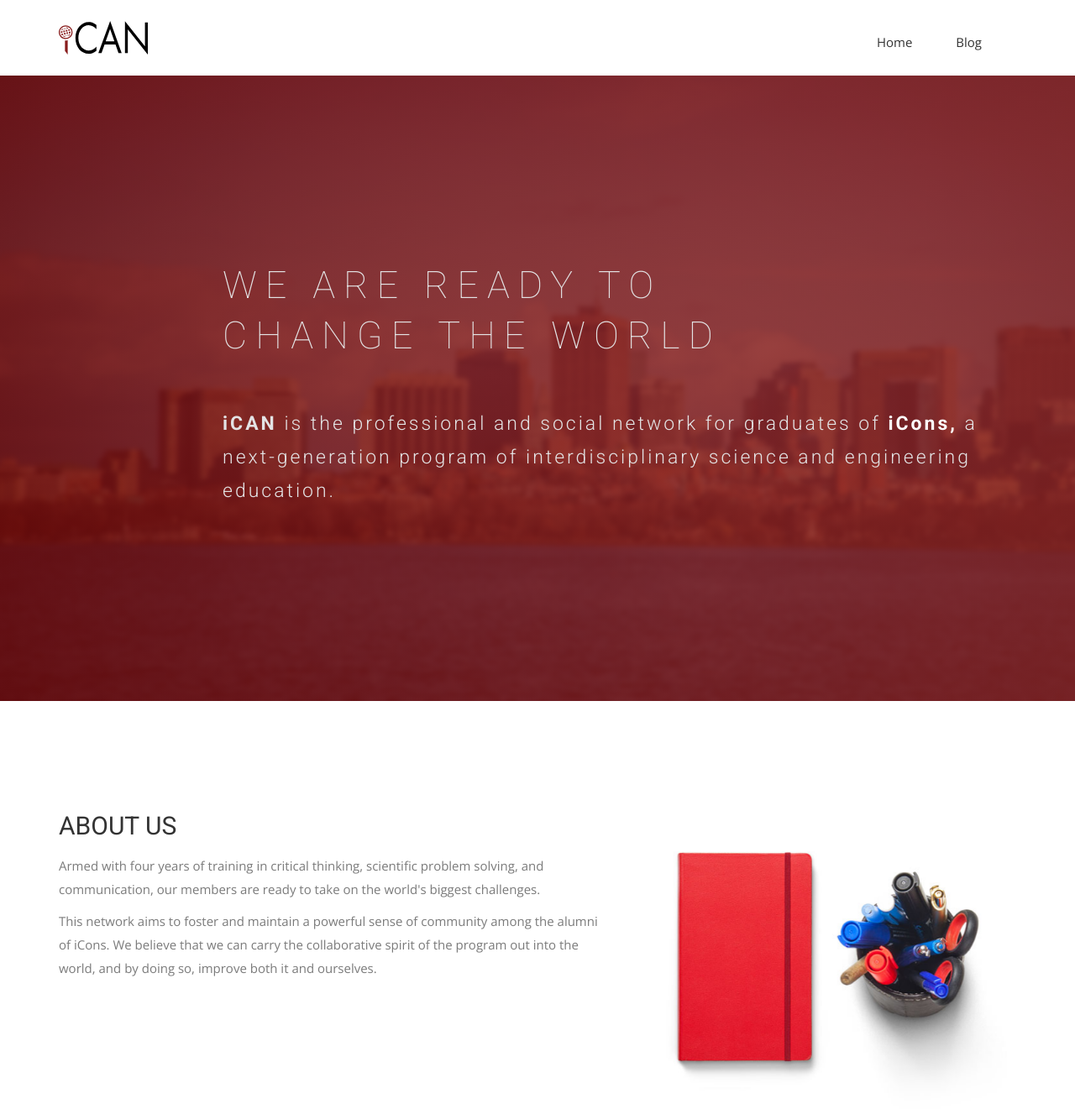
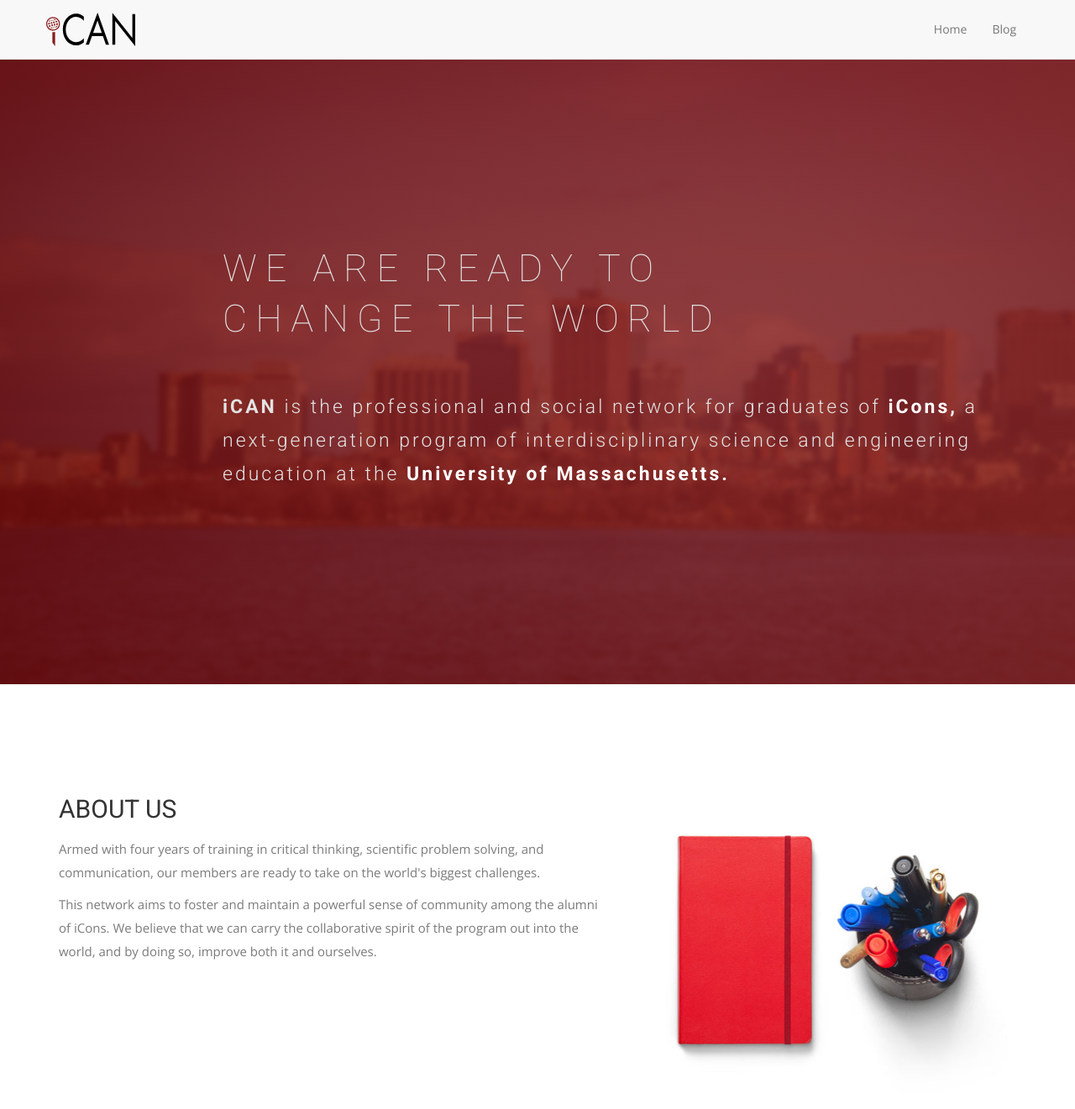
Before and after one commit to icons-alumni-network/icons-alumni-network.github.io, a Jekyll site: the page built from index.html, in a window 1280 px wide and 1400 px high. Shown: the top 1321 px of the window at 84% size. Built offline with Jekyll 4.4.1, drawn with Linux system fonts in a browser that asks for light colours; nearby versions of some CDN libraries; some web fonts are replaced; some of the changed text lies outside the part shown.

Commit message:
Made header fixed; added reference to UMass; added links to blog on landing page

```diff
--- a/_includes/header.html
+++ b/_includes/header.html
@@ -1,11 +1,6 @@
-<!-- Header Start -->
-<header>
+<!-- header Nav Start -->
+<nav class="navbar navbar-default navbar-fixed-top">
 	<div class="container">
-  <div class="row">
-    <div class="col-md-12">
-      <!-- header Nav Start -->
-      <nav class="navbar navbar-default">
-        <div class="container-fluid">
 		<!-- Brand and toggle get grouped for better mobile display -->
 		<div class="navbar-header">
 			<button type="button" class="navbar-toggle collapsed" data-toggle="collapse" data-target="#bs-example-navbar-collapse-1">
@@ -29,9 +24,5 @@
 				{% endfor %}
 			</ul>
 		</div><!-- /.navbar-collapse -->
-          </div><!-- /.container-fluid -->
+	</div><!-- /.container -->
 </nav>
-      </div>
-    </div>
-  </div>
-</header><!-- header close -->
--- a/css/style.scss
+++ b/css/style.scss
@@ -128,3 +128,12 @@
 footer li a i {
 	font-size: 1.4em;
 }
+
+nav.navbar.navbar-fixed-top {
+	min-height: 70px;
+	padding: 10px;
+}
+
+body {
+	padding-top: 70px;
+}
--- a/index.html
+++ b/index.html
@@ -13,7 +13,7 @@
         <div class="block">
 					<h1 class="animated fadeInUp">WE ARE READY TO<br> CHANGE THE WORLD</h1>
           <p class="animated fadeInUp">
-						<b>iCAN</b> is the professional and social network for graduates of <a href="http://icons.cns.umass.edu/" target="_blank" rel="noopener">iCons,</a> a next-generation program of interdisciplinary science and engineering education.
+					<b>iCAN</b> is the professional and social network for graduates of <a href="http://icons.cns.umass.edu/" target="_blank" rel="noopener">iCons,</a> a next-generation program of interdisciplinary science and engineering education at the <a href="http://www.umass.edu/" target="_blank">University of Massachusetts.</a>
         </div>
       </div>
     </div>
@@ -87,7 +87,7 @@
           <i class="ion-android-share-alt"></i>
           <h4>Social Networking</h4>
 					<p>
-						<b>iCAN</b> aims to bring our members together outside of work as well. We sponsor events, outings and gatherings that help us get to know each other.
+					<b>iCAN</b> aims to bring our members together outside of work as well. We sponsor <a href="/blog">events, outings and gatherings</a> that help us get to know each other.
 					</p>
         </div>
       </div>
@@ -96,7 +96,7 @@
           <i class="ion-android-globe"></i>
           <h4>Community Service</h4>
 						<p>
-							<b>iCAN</b> is proud to give back to the community. The network organizes various service events, usually with a technical or academic focus.
+						<b>iCAN</b> is proud to give back to the community. The network organizes various <a href="/blog">service events, usually with a technical or academic focus.</a>
 						</p>
         </div>
       </div>
```
Lines whose indentation alone changed are shown as unchanged.
